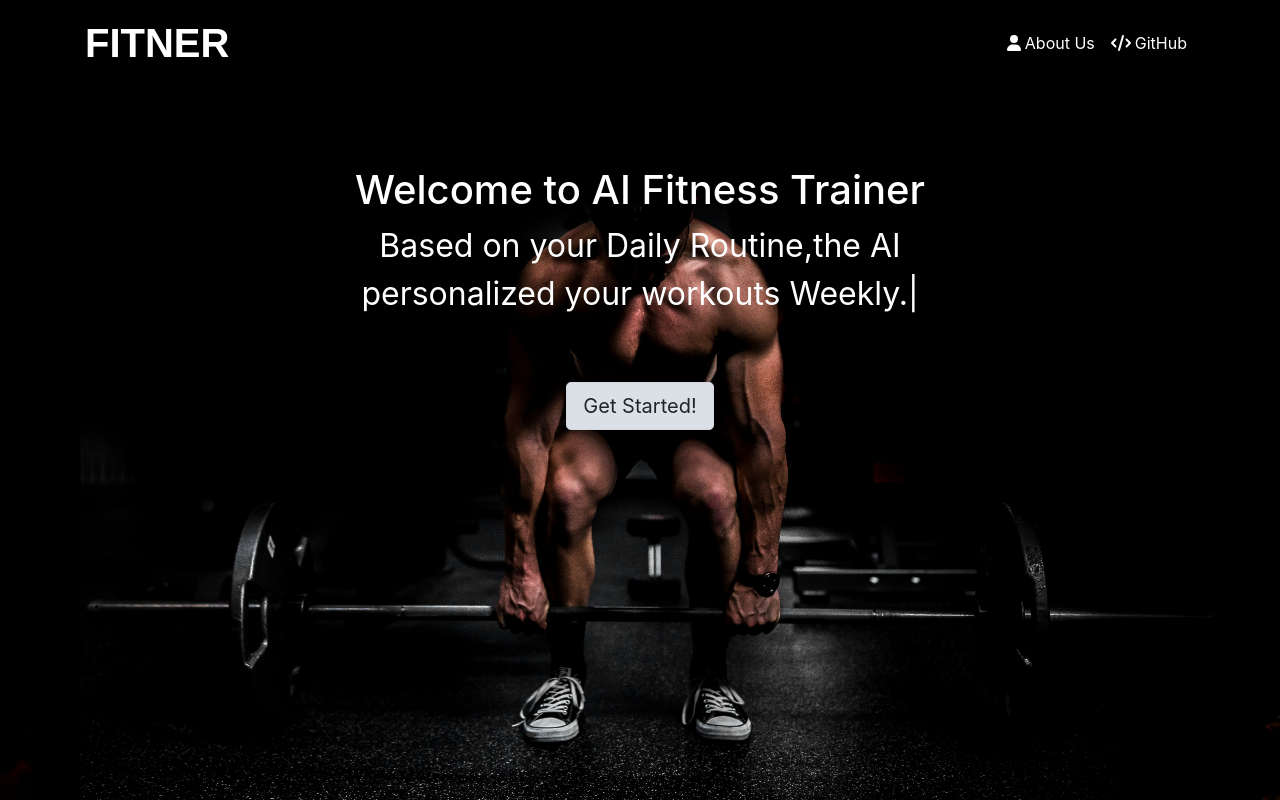
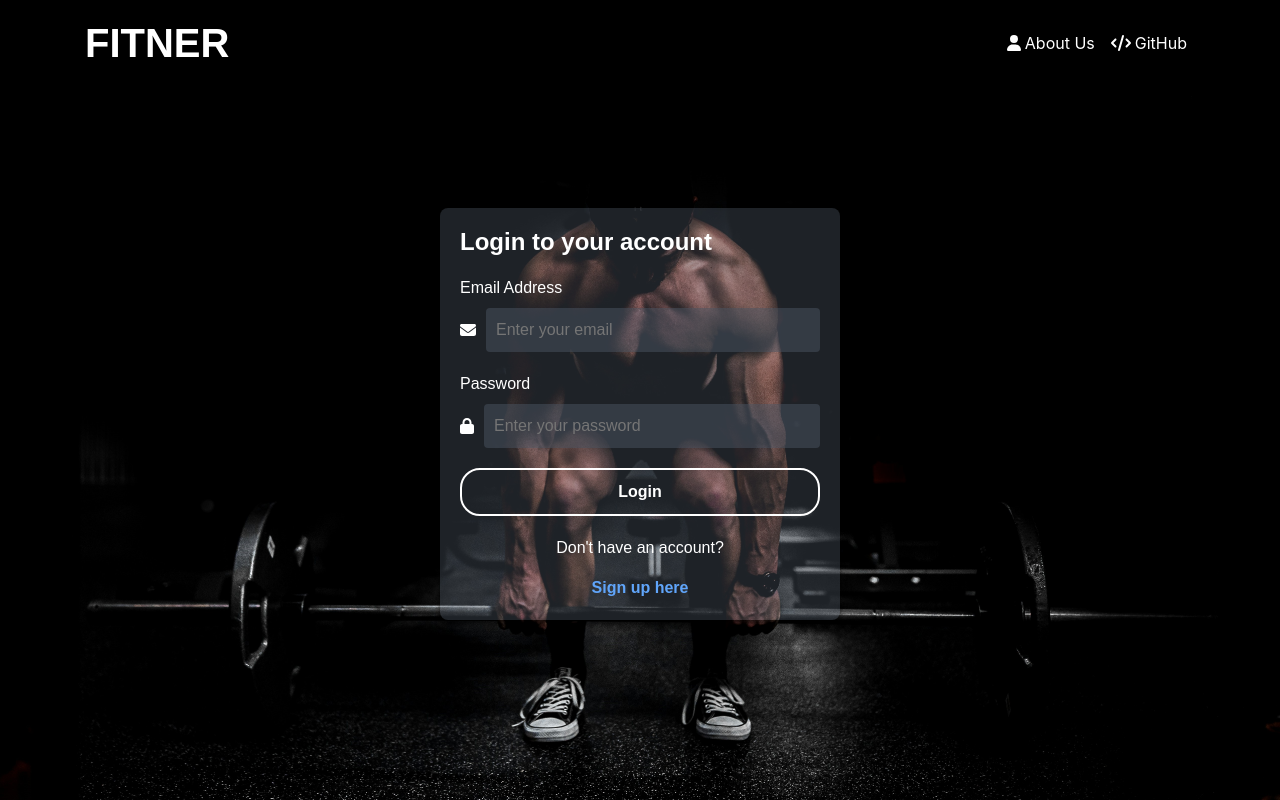
Before and after one commit to ALYAN-ALAM/FITNER, a React (Create React App) app in the folder fitner-frontend/: page /login in a window 1280 px wide. Built offline with nearby package versions, Linux system fonts and the light colour scheme.

Commit message:
feature/login&signup

```diff
--- a/fitner-frontend/package.json
+++ b/fitner-frontend/package.json
@@ -12,10 +12,12 @@
     "react": "^18.2.0",
     "react-bootstrap": "^2.10.1",
     "react-dom": "^18.2.0",
+    "react-router-dom": "^6.22.2",
     "react-scripts": "5.0.1",
     "react-tsparticles": "^2.12.2",
     "react-type-animation": "^3.2.0",
     "react-typed": "^2.0.12",
+    "tailwind": "^4.0.0",
     "web-vitals": "^2.1.4"
   },
   "scripts": {
--- a/fitner-frontend/src/App.css
+++ b/fitner-frontend/src/App.css
@@ -2,5 +2,4 @@ body {
   font-family: "Rubik", "Roboto", sans-serif;
   margin: 0;
   /* padding: 18px 50px 15px 50px; */
-
 }
--- a/fitner-frontend/src/App.js
+++ b/fitner-frontend/src/App.js
@@ -1,16 +1,21 @@
 import React from "react";
+import { BrowserRouter as Router, Route, Routes, Link } from "react-router-dom";
 
+import HomePage from "./pages/HomePage/HomePage";
+import Login from "./pages/Login/Login";
+import Signup from "./pages/SignUp/Signup";
 import NavBar from "./components/Navbar/NavBar";
-
-import "./App.css";
-import HomePage from "./pages/HomePage";
 
 function App() {
   return (
-    <div>
+    <Router>
       <NavBar />
-      <HomePage  />
-    </div>
+      <Routes>
+        <Route exact path="/" element={<HomePage />} />
+        <Route path="/login" element={<Login />} />
+        <Route path="/signup" element={<Signup />} />
+      </Routes>
+    </Router>
   );
 }
 
--- a/fitner-frontend/src/components/Navbar/NavBar.js
+++ b/fitner-frontend/src/components/Navbar/NavBar.js
@@ -2,7 +2,6 @@ import React from "react";
 import Container from "react-bootstrap/Container";
 import Nav from "react-bootstrap/Nav";
 import Navbar from "react-bootstrap/Navbar";
-
 import { FontAwesomeIcon } from "@fortawesome/react-fontawesome";
 import { faUser, faCode } from "@fortawesome/free-solid-svg-icons";
 
@@ -44,7 +43,7 @@ function NavBar() {
                 About Us
               </Nav.Link>
               <Nav.Link
-                href="https://github.com/"
+                href="https://github.com/ALYAN-ALAM/FITNER"
                 target="_blank"
                 className="text-white"
               >
--- a/fitner-frontend/src/pages/HomePage.js
+++ b/fitner-frontend/src/pages/HomePage/HomePage.js
@@ -1,8 +1,8 @@
 import React from "react";
 import { TypeAnimation } from "react-type-animation";
 import Container from "react-bootstrap/Container";
-
 import Button from "react-bootstrap/Button";
+import { Link } from "react-router-dom";
 import "./HomePage.css";
 
 const HomePage = () => {
@@ -36,9 +36,11 @@ const HomePage = () => {
           }}
           repeat={Infinity}
         />
-        <Button variant="light" size="lg" active>
-          Get Started!
-        </Button>
+        <Link to="/login">
+          <Button href="../Login" variant="light" size="lg" active>
+            Get Started!
+          </Button>
+        </Link>
       </div>
     </Container>
   );
--- /dev/null
+++ b/fitner-frontend/src/pages/Login/Login.css
@@ -0,0 +1,91 @@
+.login-container {
+  /* background-color: #1f2937; */
+  color: white;
+}
+
+.login-content {
+  min-height: 80vh;
+  display: flex;
+  align-items: center;
+  justify-content: center;
+  font-family: sans-serif;
+}
+
+.login-form {
+  max-width: 400px;
+  width: 100%;
+  padding: 20px;
+  background-color: rgba(75, 85, 99, 0.4);
+  border-radius: 8px;
+  box-shadow: 0 4px 6px rgba(0, 0, 0, 0.7);
+}
+
+.login-title {
+  font-size: 1.5rem;
+  font-weight: bold;
+  margin-bottom: 20px;
+}
+
+.login-input-group {
+  margin-bottom: 20px;
+}
+
+.login-input-icon {
+  display: flex;
+  align-items: center;
+}
+
+.login-input-icon svg {
+  margin-right: 10px;
+}
+
+.login-input-icon input {
+  width: 100%;
+  padding: 10px;
+  border-radius: 4px;
+  background-color: rgba(75, 85, 99, 0.5);
+  color: white;
+  border: none;
+  outline: none;
+}
+
+.login-button {
+  width: 100%;
+  padding: 10px;
+
+  background-color: transparent;
+  color: white;
+  font-weight: bold;
+  border-radius: 20px;
+  transition: background-color 0.3s;
+  border: 2px solid white;
+}
+
+.login-button:hover {
+  background-color: rgba(82, 92, 235, 0.5);
+}
+
+.login-error {
+  color: #ef4444;
+  font-size: 0.875rem;
+  margin-bottom: 10px;
+}
+
+.login-signup {
+  margin-top: 20px;
+  text-align: center;
+}
+
+.login-signup p {
+  color: #ffffff;
+}
+
+.login-signup a {
+  color: #60a5fa;
+  text-decoration: none;
+  font-weight: bold;
+}
+
+.login-signup a:hover {
+  text-decoration: underline;
+}
--- /dev/null
+++ b/fitner-frontend/src/pages/Login/Login.js
@@ -0,0 +1,92 @@
+import React, { useState } from "react";
+import { FontAwesomeIcon } from "@fortawesome/react-fontawesome";
+import { faEnvelope, faLock } from "@fortawesome/free-solid-svg-icons";
+import "./Login.css";
+import { Link } from "react-router-dom";
+
+const Login = () => {
+  const [formData, setFormData] = useState({
+    email: "",
+    password: "",
+  });
+
+  const [errorMessage, setErrorMessage] = useState("");
+  const [loading, setLoading] = useState(false);
+
+  const handleChange = (e) => {
+    const { name, value } = e.target;
+    setFormData((prevData) => ({ ...prevData, [name]: value }));
+    setErrorMessage("");
+  };
+
+  const handleSubmit = async (e) => {
+    e.preventDefault();
+
+    setLoading(true);
+
+    try {
+    } catch (error) {
+    } finally {
+    }
+  };
+
+  return (
+    <div className="login-container">
+      <h1>
+        <title> Login </title>
+      </h1>
+      <div className="login-content">
+        <div className="login-form">
+          <h2 className="login-title">Login to your account</h2>
+
+          <form onSubmit={handleSubmit}>
+            <div className="login-input-group">
+              <label>Email Address</label>
+              <div className="login-input-icon">
+                <FontAwesomeIcon icon={faEnvelope} />
+                <input
+                  type="email"
+                  name="email"
+                  value={formData.email}
+                  onChange={handleChange}
+                  placeholder="Enter your email"
+                  required
+                />
+              </div>
+            </div>
+            <div className="login-input-group">
+              <label>Password</label>
+              <div className="login-input-icon">
+                <FontAwesomeIcon icon={faLock} />
+                <input
+                  type="password"
+                  name="password"
+                  value={formData.password}
+                  onChange={handleChange}
+                  placeholder="Enter your password"
+                  required
+                />
+              </div>
+            </div>
+
+            {errorMessage && <div className="login-error">{errorMessage}</div>}
+
+            <button type="submit" className="login-button" disabled={loading}>
+              {loading && <div className="login-loader"></div>}
+              Login
+            </button>
+          </form>
+
+          <div className="login-signup">
+            <p>Don't have an account?</p>
+            <Link to="/signup">
+              <a href="">Sign up here</a>
+            </Link>
+          </div>
+        </div>
+      </div>
+    </div>
+  );
+};
+
+export default Login;
--- /dev/null
+++ b/fitner-frontend/src/pages/SignUp/Signup.css
@@ -0,0 +1,91 @@
+.signup-container {
+  color: white;
+
+}
+
+.signup-content {
+  max-height: 80vh;
+  display: flex;
+  align-items: center;
+  justify-content: center;
+  font-family: sans-serif;
+}
+
+.signup-form {
+  max-width: 400px;
+  width: 100%;
+  padding: 20px;
+  background-color: rgba(75, 85, 99, 0.4);
+  border-radius: 8px;
+  box-shadow: 0 4px 6px rgba(0, 0, 0, 0.7);
+}
+
+.signup-title {
+  font-size: 1.5rem;
+  font-weight: bold;
+  margin-bottom: 20px;
+}
+
+.signup-input-group {
+  margin-bottom: 20px;
+}
+
+.signup-input-icon {
+  display: flex;
+  align-items: center;
+}
+
+.signup-input-icon svg {
+  margin-right: 10px;
+}
+
+.signup-input-icon input {
+  width: 100%;
+  padding: 10px;
+  border-radius: 4px;
+  background-color: rgba(75, 85, 99, 0.5);
+  color: white;
+  border: none;
+  outline: none;
+}
+
+.signup-button {
+  width: 100%;
+  padding: 10px;
+
+  background-color: transparent;
+  color: white;
+  font-weight: bold;
+  border-radius: 20px;
+  transition: background-color 0.3s;
+  border: 2px solid white;
+}
+
+.signup-button:hover {
+  background-color: rgba(82, 92, 235, 0.5);
+}
+
+.signup-error {
+  color: #ef4444;
+  font-size: 0.875rem;
+  margin-bottom: 10px;
+}
+
+.signup-login {
+  margin-top: 15px;
+  text-align: center;
+}
+
+.signup-login p {
+  color: #ffffff;
+}
+
+.signup-login a {
+  color: #60a5fa;
+  text-decoration: none;
+  font-weight: bold;
+}
+
+.signup-signup a:hover {
+  text-decoration: underline;
+}
--- /dev/null
+++ b/fitner-frontend/src/pages/SignUp/Signup.js
@@ -0,0 +1,109 @@
+import React, { useState } from "react";
+import { FontAwesomeIcon } from "@fortawesome/react-fontawesome";
+import { faEnvelope, faLock, faFont } from "@fortawesome/free-solid-svg-icons";
+import "./Signup.css";
+import { Link } from "react-router-dom";
+
+const Signup = () => {
+  const [formData, setFormData] = useState({
+    name: "",
+    email: "",
+    password: "",
+  });
+
+  const [errorMessage, setErrorMessage] = useState("");
+  const [loading, setLoading] = useState(false);
+
+  const handleChange = (e) => {
+    const { name, value } = e.target;
+    setFormData((prevData) => ({ ...prevData, [name]: value }));
+    setErrorMessage("");
+  };
+
+  const handleSubmit = async (e) => {
+    e.preventDefault();
+
+    setLoading(true);
+
+    try {
+    } catch (error) {
+      setErrorMessage("Signup failed. Please try again.");
+    } finally {
+      setLoading(false);
+    }
+  };
+
+  return (
+    <div className="signup-container">
+      <h1>
+        <title> Signup </title>
+      </h1>
+      <div className="signup-content">
+        <div className="signup-form">
+          <h2 className="signup-title">Sign up for a new account</h2>
+
+          <form onSubmit={handleSubmit}>
+            <div className="signup-input-group">
+              <label>Full Name</label>
+              <div className="signup-input-icon">
+                <FontAwesomeIcon icon={faFont} />
+                <input
+                  type="text"
+                  name="name"
+                  value={formData.name}
+                  onChange={handleChange}
+                  placeholder="Enter your full Name"
+                  required
+                />
+              </div>
+            </div>
+            <div className="signup-input-group">
+              <label>Email Address</label>
+              <div className="login-input-icon">
+                <FontAwesomeIcon icon={faEnvelope} />
+                <input
+                  type="email"
+                  name="email"
+                  value={formData.email}
+                  onChange={handleChange}
+                  placeholder="Enter your email"
+                  required
+                />
+              </div>
+            </div>
+            <div className="signup-input-group">
+              <label>Password</label>
+              <div className="signup-input-icon">
+                <FontAwesomeIcon icon={faLock} />
+                <input
+                  type="password"
+                  name="password"
+                  value={formData.password}
+                  onChange={handleChange}
+                  placeholder="Enter your password"
+                  required
+                />
+              </div>
+            </div>
+
+            {errorMessage && <div className="signup-error">{errorMessage}</div>}
+
+            <button type="submit" className="signup-button" disabled={loading}>
+              {loading && <div className="signup-loader"></div>}
+              Sign up
+            </button>
+          </form>
+
+          <div className="signup-login">
+            <p>Already have an account?</p>
+            <Link to="/login">
+              <a href="">Login here</a>
+            </Link>
+          </div>
+        </div>
+      </div>
+    </div>
+  );
+};
+
+export default Signup;
```
Also changed, not shown: fitner-frontend/src/pages/HomePage/HomePage.css (renamed from fitner-frontend/src/pages/HomePage.css), 1 other file (tests, documents, lock files or other folders).
